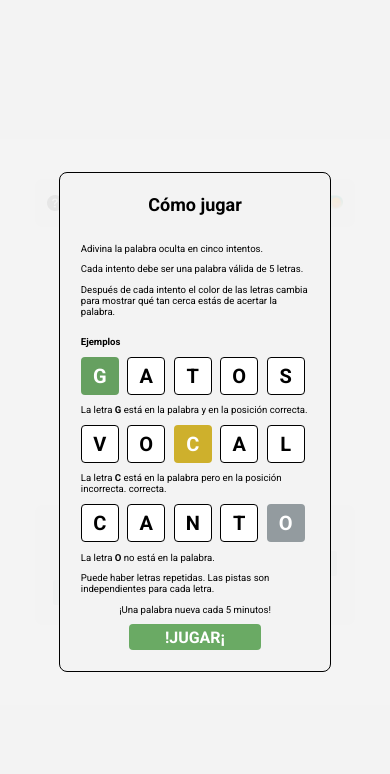
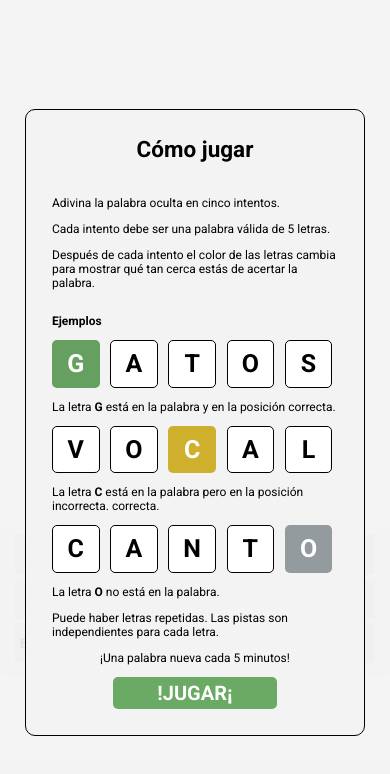
Before and after one commit to LargeSC/wordle-dd360, a React (Create React App) app: page / in a window 390 px wide. Shown: the top 774 px of the page. Built offline with nearby package versions, Linux system fonts and the light colour scheme.

Commit message:
Changes in styling for improved responsive design

```diff
--- a/src/App.tsx
+++ b/src/App.tsx
@@ -32,6 +32,9 @@ const AppContainer = styled.div`
   justify-content: center;
   height: 100vh;
   background-color: var(--modal-shade);
+  @media (max-width: 768px) {
+    background-color: var(--background);
+  }
 `;
 
 const MainContainer = styled.div`
--- a/src/components/Header.tsx
+++ b/src/components/Header.tsx
@@ -16,13 +16,14 @@ const HeaderContainer = styled.div`
   padding: 0.75rem;
   border-radius: 0.5rem;
   height: 3rem;
-  width: 20rem;
+  max-width: 20rem;
+  min-width: 16rem;
   display: flex;
   flex-direction: row;
   justify-content: space-between;
   align-items: center;
   font-size: 0.75rem;
-  margin-top: 2.5rem;
+  margin: 2.5rem 0.75rem 0 0.75rem;
 `;
 
 const HeaderIcon = styled.img`
--- a/src/components/VirtualKeyboard.tsx
+++ b/src/components/VirtualKeyboard.tsx
@@ -19,11 +19,13 @@ const KeyboardContainer = styled.div`
   margin-bottom: 5rem;
   border-radius: 0.5rem;
 
-  & div:nth-child(2) {
-    align-self: flex-end;
-  }
-  & div:nth-child(3) {
-    align-self: flex-start;
+  @media (min-width: 768px) {
+    & div:nth-child(2) {
+      align-self: flex-end;
+    }
+    & div:nth-child(3) {
+      align-self: flex-start;
+    }
   }
 `;
 
@@ -63,6 +65,12 @@ const Key = styled.div`
   &.key-wrong {
     background-color: #818181;
   }
+
+  @media (max-width: 768px) {
+    width: 1.6rem;
+    height: 2rem;
+    font-size: 1rem;
+  }
 `;
 
 const LargeKey = styled(Key)`
@@ -71,6 +79,10 @@ const LargeKey = styled(Key)`
 
   & path {
     fill: var(--key-text);
+  }
+  @media (max-width: 768px) {
+    width: 2.5rem;
+    font-size: 0.65rem;
   }
 `;
 
--- a/src/index.css
+++ b/src/index.css
@@ -5,6 +5,7 @@
 }
 
 :root {
+  font-size: 20px;
   --background: #f9f9f9;
   --background-shaded: #f3f3f3;
   --modal-back: #f3f3f3;
@@ -47,6 +48,6 @@ code {
 
 @media (min-width: 768px) {
   :root {
-    font-size: 20px;
+    font-size: 24px;
   }
 }
```
